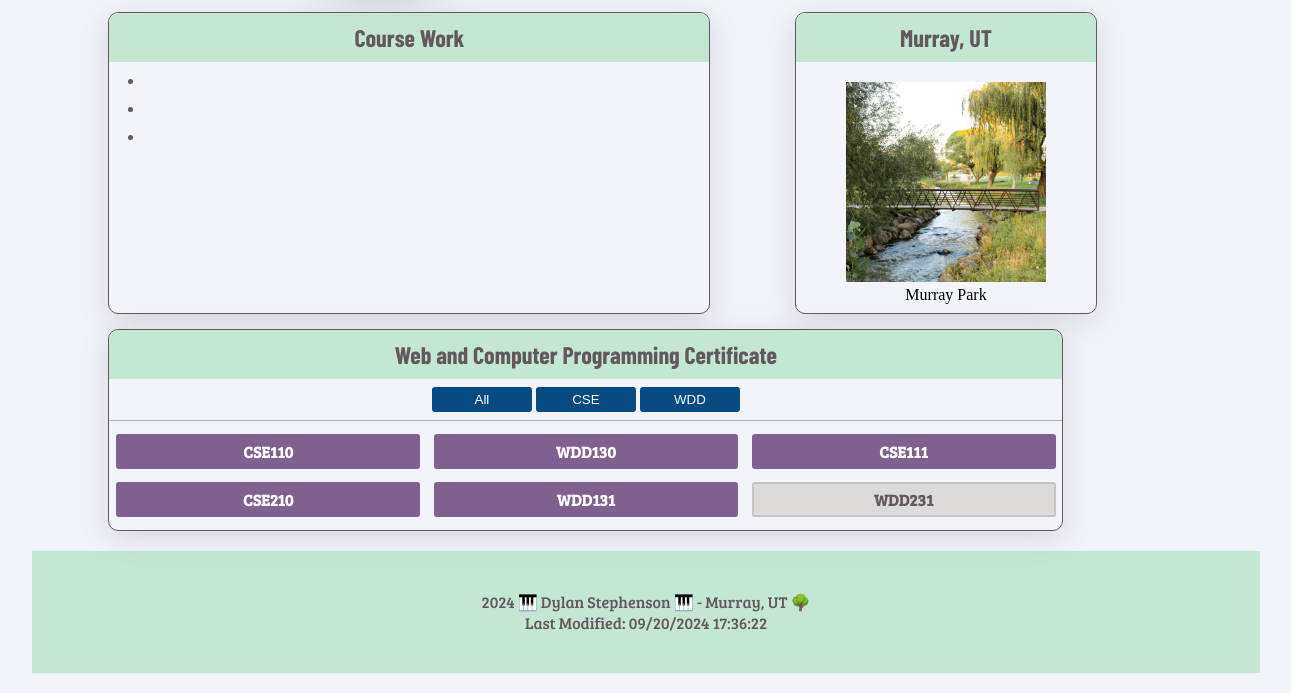
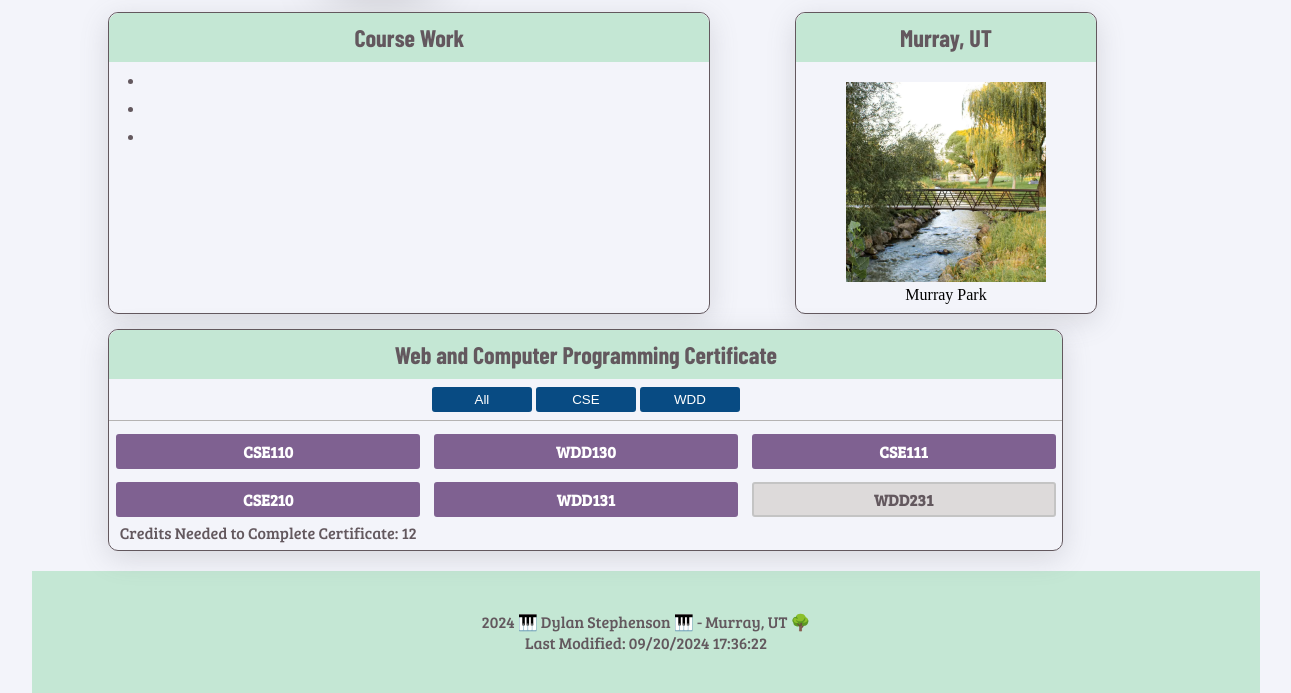
Before and after one commit to dylanstephenson/wdd231, a plain HTML site: page index.html in a window 1536 px wide. Shown: the part 206-899 px from the top of the page, without its empty margins (122-1413 px from the left). Drawn offline with nearby package versions, Linux system fonts and the light colour scheme; a web font is replaced by a local one.

Commit message:
displayed credits required

```diff
--- a/scripts/main.js
+++ b/scripts/main.js
@@ -98,6 +98,9 @@ const courses = [
     }
 ]
 
+const initialCredits = 0
+const totalCredits = courses.reduce(function (acc, obj) {return acc + obj.credits; }, initialCredits);
+
 function setCourses(courseList) {
     courseList.forEach(function (course) {
         if (course.completed) {
@@ -109,6 +112,7 @@ function setCourses(courseList) {
             // console.log(courses[i].completed)
         }
     })
+    courseBox.innerHTML += `<span>Credits Needed to Complete Certificate: ${totalCredits}</span>`
 }
 const wddCourses = courses.filter((course) => course.subject == 'WDD')
 const cseCourses = courses.filter((course) => course.subject == 'CSE')
@@ -127,8 +131,3 @@ document.querySelector("#WDD").addEventListener('click', () => {
     courseBox.innerHTML = ''
     setCourses(wddCourses)
 })
-
-const initialCredits = 0
-const totalCredits = courses.reduce(function (acc, obj) {return acc + obj.credits; }, initialCredits);
-
-console.log(totalCredits);
--- a/styles/main-large.css
+++ b/styles/main-large.css
@@ -84,7 +84,7 @@
     }
     #certificate-box {
         width: 953px;
-        height: 200px;
+        height: 220px;
     }
     #courses {
         grid-template-columns: 1fr 1fr 1fr;
--- a/styles/main.css
+++ b/styles/main.css
@@ -176,6 +176,11 @@ button:hover {
   margin-top: 13px;
   width: 300px;
 }
+#courses span {
+  font-family: var(--text-font);
+  color: var(--dark-text);
+  padding-top: 5px;
+}
 .completed {
   color: var(--light-text);
   background-color: var(--buttons);
```
